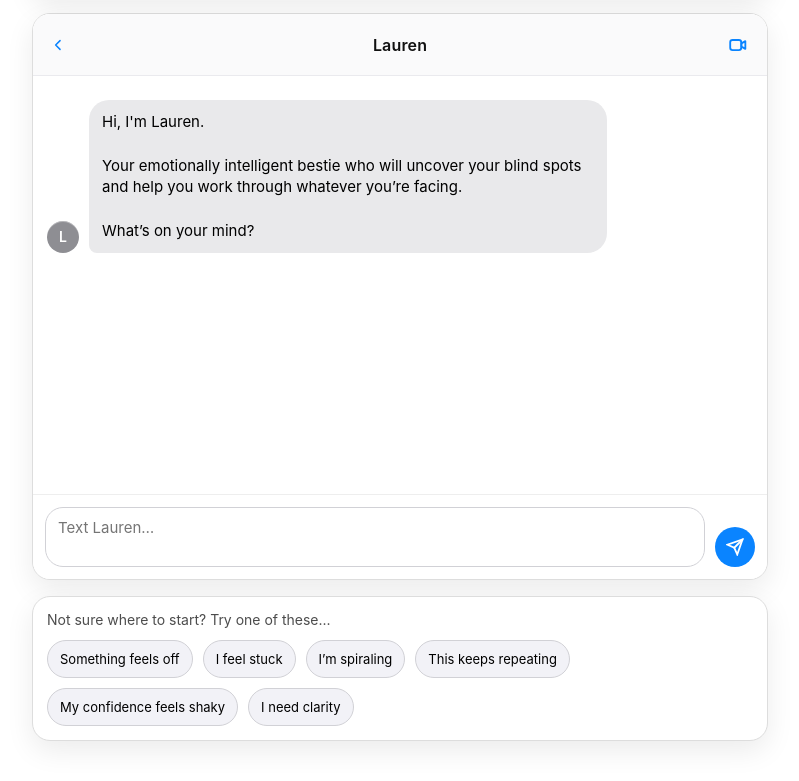
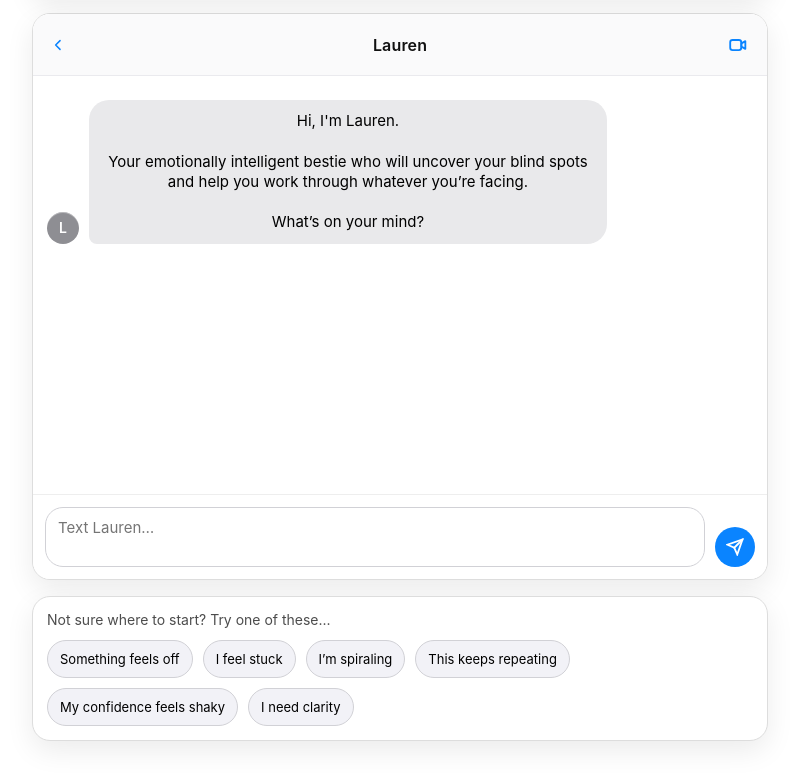
Before and after one commit to LadyBug8887/imprint-analyzer, a website: page FRONTEND/index.html in a window 1280 px wide. Shown: the part 148-929 px from the top of the page, without its empty margins (240-1039 px from the left). Drawn offline with Linux system fonts and the light colour scheme.

Commit message:
Make user and assistant bubbles same width behavior

```diff
--- a/FRONTEND/index.html
+++ b/FRONTEND/index.html
@@ -215,31 +215,29 @@ body{
 
 .bubble{
   max-width:78%;
-  padding:11px 13px;
+  padding:11px 14px;
   border-radius:20px;
   font-size:15px;
-  line-height:1.45;
+  line-height:1.35;
   white-space:pre-wrap;
+  display:inline-block;
+  text-align:center;
 }
+
 
 /* ✅ Center user text in blue bubble */
 .bubble.user{
   background:var(--blue);
   color:#fff;
   border-bottom-right-radius:8px;
-
-  text-align:left;
-
-  /* iMessage optical padding (extra right padding) */
-  padding:11px 18px 11px 14px;
 }
-
 
 .bubble.assistant{
   background:var(--incoming);
   color:#000;
   border-bottom-left-radius:8px;
 }
+
 
 /* Composer */
 .composer{
```
